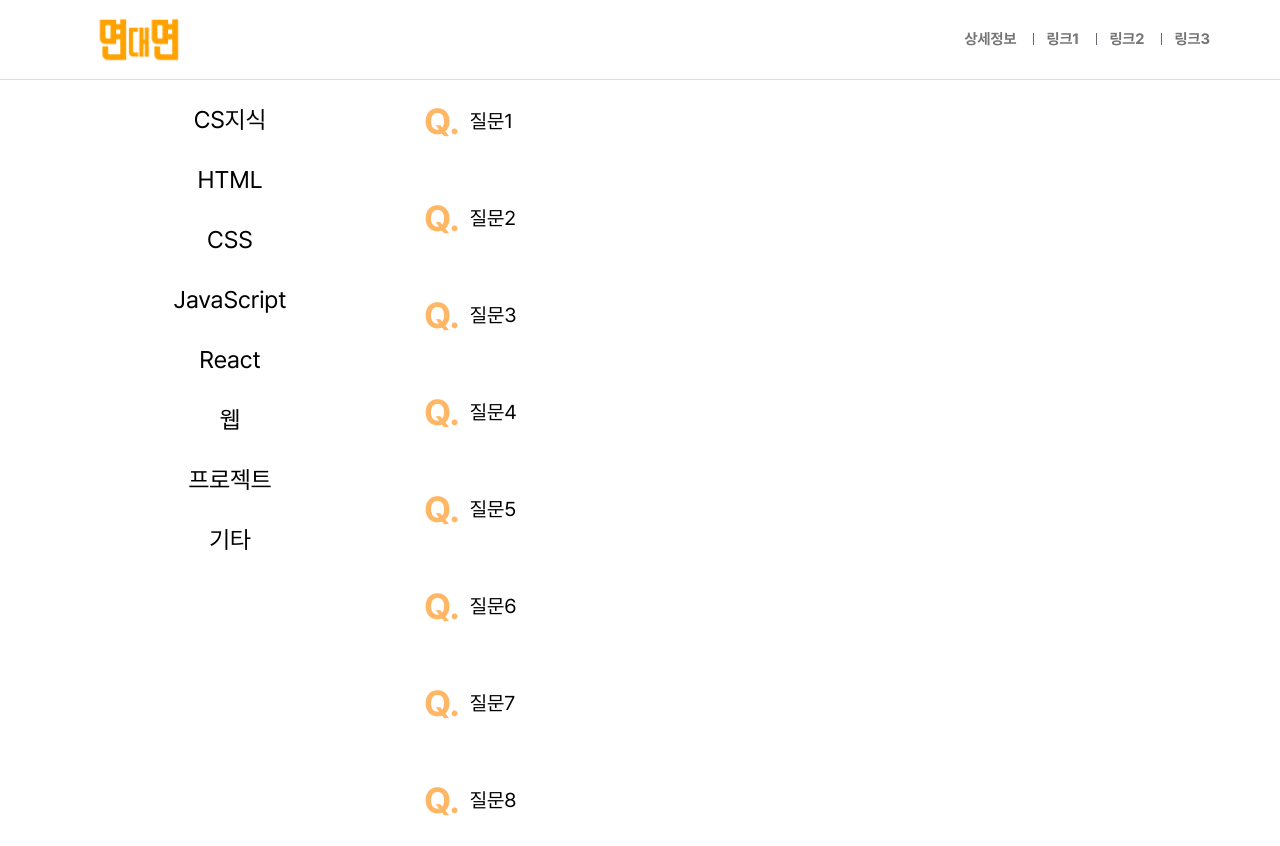
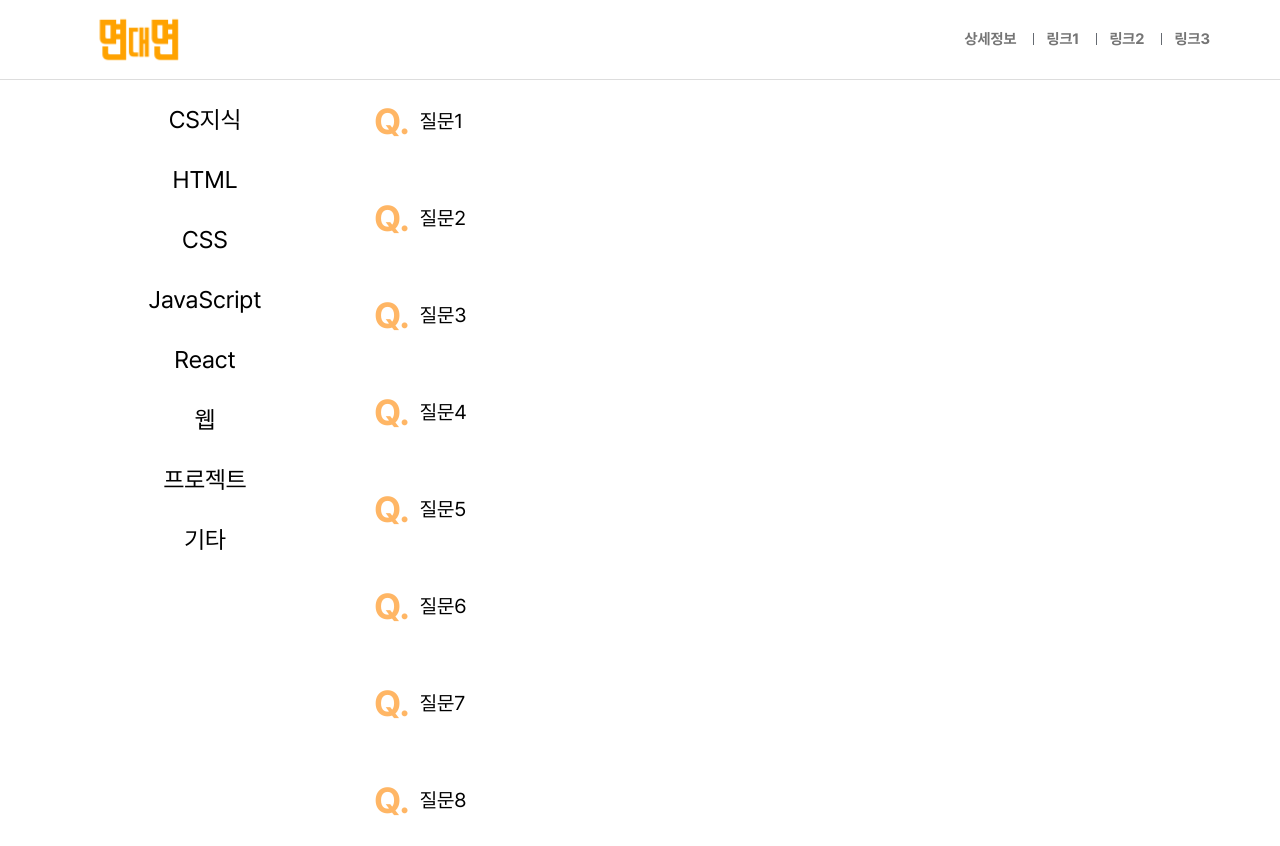
Before and after one commit to Jetty2020/random-interview, a Next.js app: page /list in a window 1280 px wide. Built offline with nearby package versions, Linux system fonts and the light colour scheme.

Commit message:
:lipstick: 레이아웃을 위한 요소들을 div 태그로 변경

```diff
--- a/src/components/questionList/ListCategory.tsx
+++ b/src/components/questionList/ListCategory.tsx
@@ -12,6 +12,7 @@ interface ListCategoryProps {
 const ListCategory = ({ selection, categoryClick }: ListCategoryProps) => {
   return (
     <Container>
+      <ul>
         {CATEGORIES.map((category, index) => (
           <Category
             key={category}
@@ -21,12 +22,13 @@ const ListCategory = ({ selection, categoryClick }: ListCategoryProps) => {
             handleClick={categoryClick(index)}
           />
         ))}
+      </ul>
     </Container>
   );
 };
 
-const Container = styled.ul`
-  max-width: ${pxToRem(300)};
+const Container = styled.div`
+  max-width: ${pxToRem(250)};
   padding: ${pxToRem(10)};
 `;
 
--- a/src/components/questionList/ListQuestion.tsx
+++ b/src/components/questionList/ListQuestion.tsx
@@ -16,16 +16,18 @@ const ListQuestion = ({ selection }: ListQuestionProps) => {
 
   return (
     <Container>
-      {QUESTIONS.filter(({ category }) => categories.includes(category)).map(
-        ({ question, answer }) => (
-          <Question key={question} question={question} answer={answer} />
-        ),
-      )}
+      <ul>
+        {QUESTIONS.filter(({ category }) => categories.includes(category)).map(
+          ({ question, answer }) => (
+            <Question key={question} question={question} answer={answer} />
+          ),
+        )}
+      </ul>
     </Container>
   );
 };
 
-const Container = styled.ul`
+const Container = styled.div`
   padding: ${pxToRem(10)} ${pxToRem(20)};
 
   & li:not(:last-of-type) {
--- a/src/components/questionList/WrapperQuestion.tsx
+++ b/src/components/questionList/WrapperQuestion.tsx
@@ -8,7 +8,7 @@ const WrapperQuestion = ({ children }: WrapperProps) => {
   return <Flex>{children}</Flex>;
 };
 
-const Flex = styled.section`
+const Flex = styled.div`
   display: flex;
 
   & > * {
```
Lines whose indentation alone changed are shown as unchanged.
